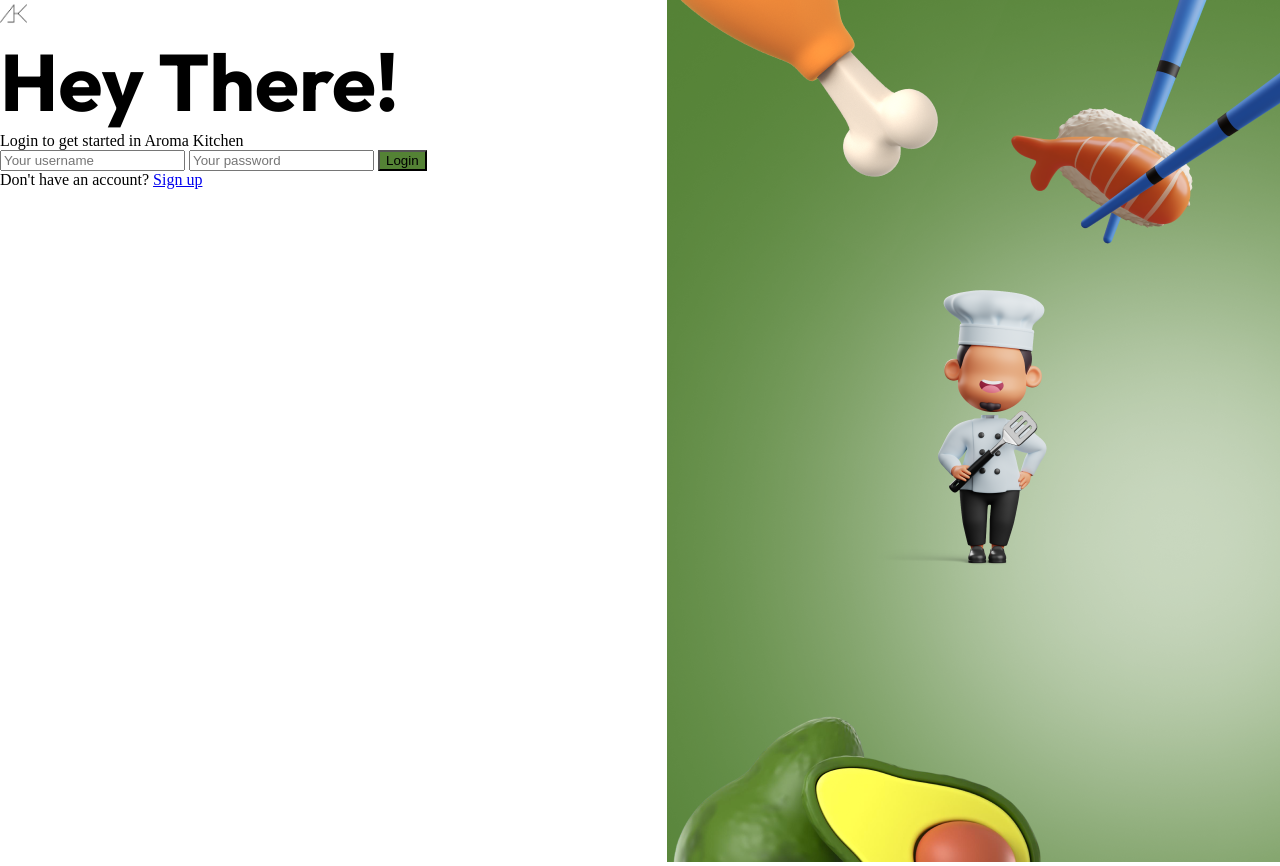
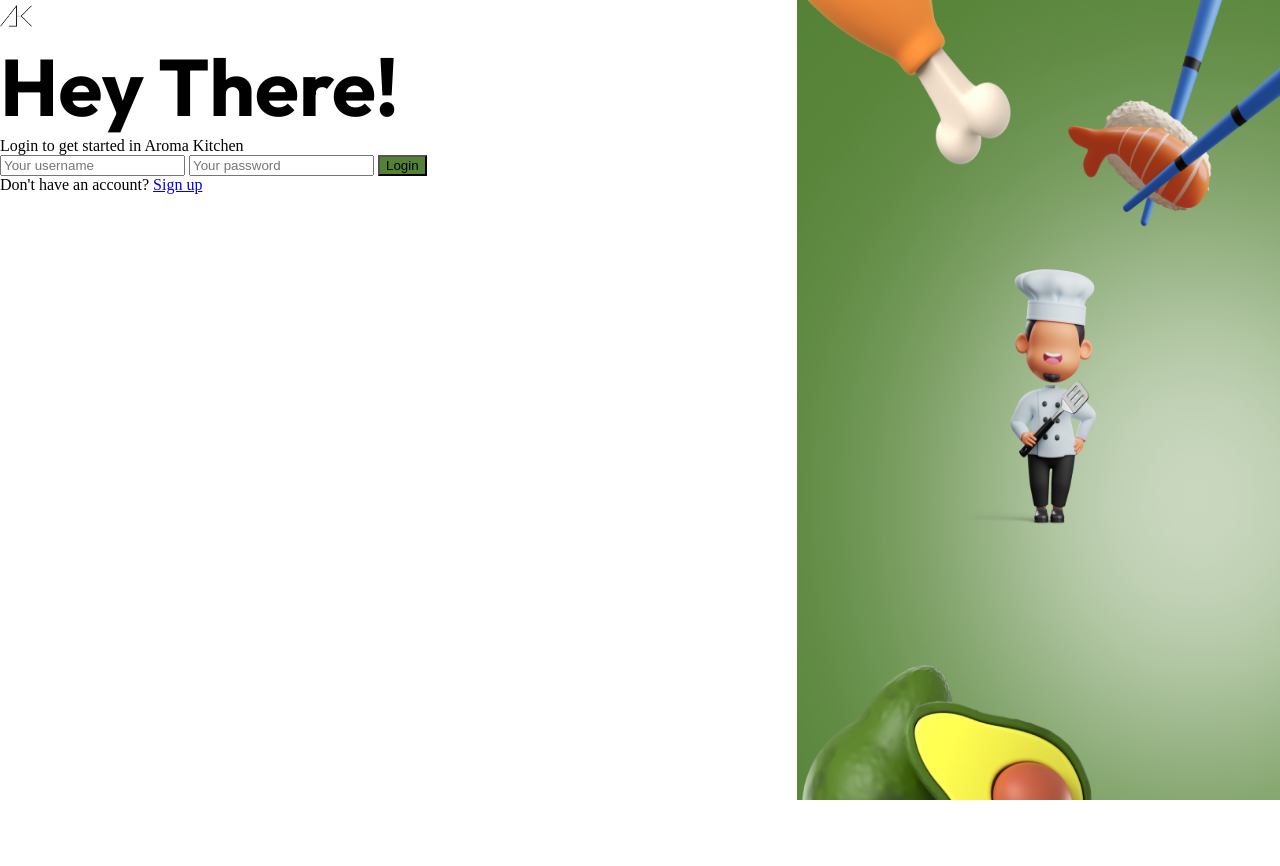
Before and after one commit to kurtRuzzelSapo/Aroma-KitchenV2, a PHP site: page / in a window 1280 px wide. After the commit the page ends 800 px from the top, so only its background shows below. Run offline with PHP 8.4, Linux system fonts and the light colour scheme.

Commit message:
Fixed the rightcard img
Added a overflow-y in the container

```diff
--- a/index.html
+++ b/index.html
@@ -9,6 +9,7 @@
 	</head>
 	<body>
 		<div class="container">
+			<!-- left-card -->
 			<div class="left-card">
 				<img class="logo" src="./assets/Logo.png" alt="" />
 				<h1 class="title">Hey There!</h1>
@@ -30,8 +31,9 @@
 				</form>
 				<p>Don't have an account? <a href="#">Sign up</a></p>
 			</div>
+			<!-- right-card -->
 			<div class="right-card">
-				<img src="./assets/log-in-picture.png" alt="" />
+				<img class="right-img" src="./assets/log-in-picture.png" alt="" />
 			</div>
 		</div>
 	</body>
--- a/style.css
+++ b/style.css
@@ -8,6 +8,8 @@
 	margin: 0 auto;
 }
 .container {
+	overflow-y: hidden;
+	justify-content: space-between;
 	display: flex;
 	width: 100%;
 	height: 100vh;
@@ -26,3 +28,16 @@
 	font-size: 5rem;
 }
 /* END LEFT CARD */
+
+/* RIGHT CARD */
+.right-card {
+	margin: 0;
+}
+.right-img {
+	background-position: center;
+	background-size: cover;
+	background-attachment: fixed;
+	height: 100vh;
+	width: 100%;
+}
+/* END RIGHT CARD */
```
